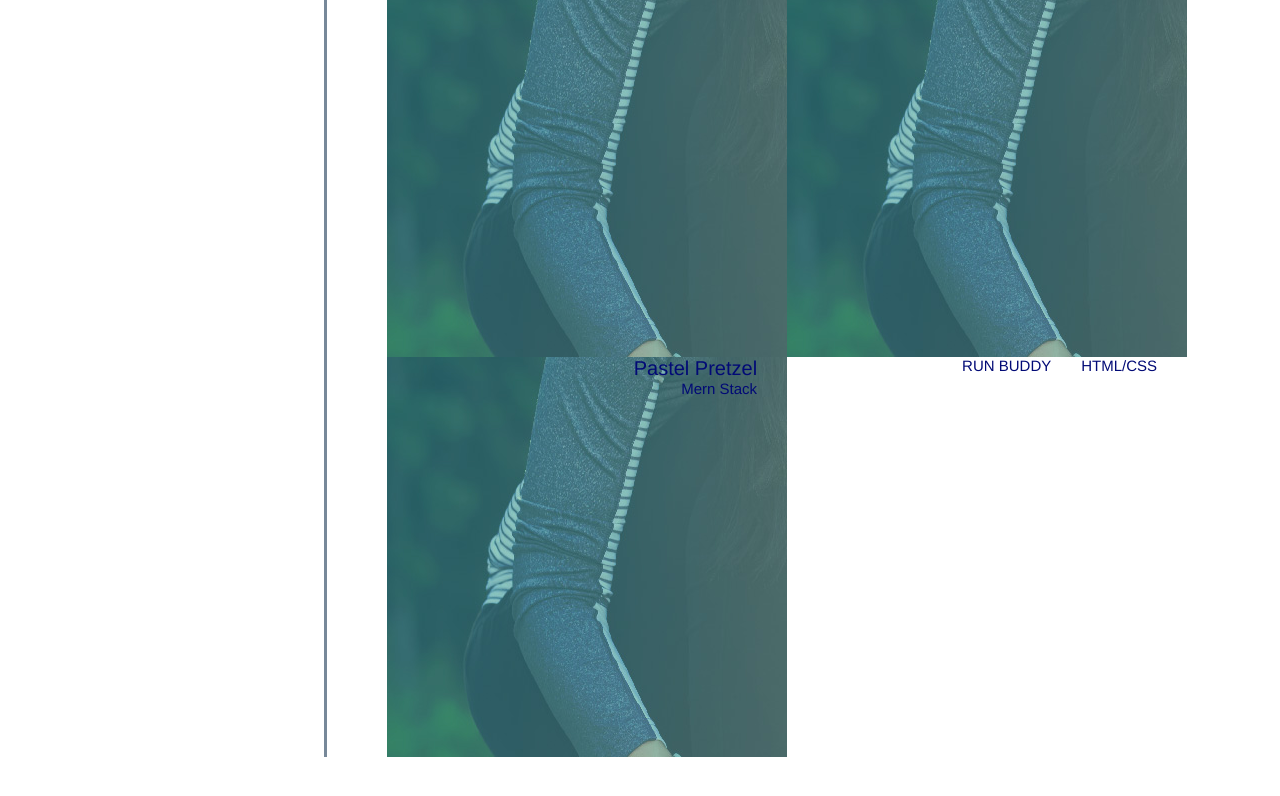
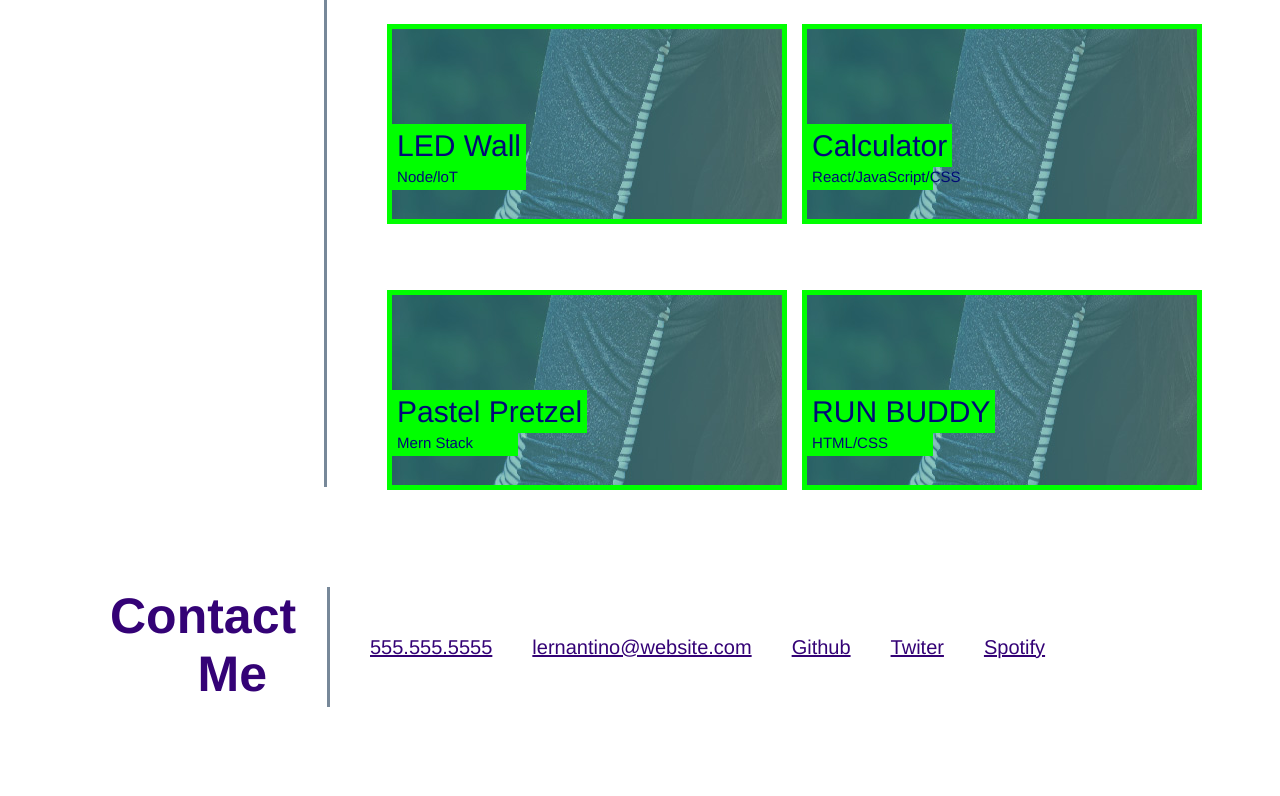
Before and after one commit to rlw950/02-css-challenge, a plain HTML site: page index.html in a window 1280 px wide. Shown: the part 1044-1840 px from the top of the page. After the commit the page ends 1791 px from the top, so only its background shows below. Drawn offline with Linux system fonts and the light colour scheme.

Commit message:
Needs more formating

```diff
--- a/assets/css/style.css
+++ b/assets/css/style.css
@@ -89,7 +89,7 @@ footer {
 }
 
 footer h2 {
-    height: 200px;
+    height: 120px;
     width: 250px;
     padding: 0px 60px 30px 30px;
     border-right-style: solid;
@@ -150,7 +150,7 @@ section {
 .about-me h2 {
     font-size: 50px;
     padding: 0px 30px 30px 30px;
-    height: 170px;
+    height: 150px;
     border-right-style: solid;
     border-color: lightslategray;
     border-width: 3px;
@@ -168,21 +168,14 @@ section {
     font-size: 20px;
 }
 
-/* .about-me div.flex-item {
-    border-left-style: solid;
-    border-color: lightslategray;
-    border-width: 3px;
-} */
-
 /* main section begins */
 
 main {
     width: 100%;
-    height: 1320px;
+    height: 1050px;
     padding: 60px 120px;
     display: flex;
     justify-content: space-between;
-    text-align: right;
 }
 
 main h2 {
@@ -191,6 +184,7 @@ main h2 {
     border-right-style: solid;
     border-color: lightslategray;
     border-width: 3px;
+    text-align: right;
 }
 
 main div {
@@ -204,17 +198,16 @@ main div {
 }
 
 .work div.flex-container {
-    padding: 0px, 20px, 20px, 60px;
+    padding: 0px, 5px, 5px, 5px;
     text-align: right;
     height: 500px;
     font-size: 15px;
     flex-wrap: wrap;
     flex-direction: row;
-    justify-content: space-between;
 }
 
-div.content {
-    padding: 20px, 20px, 20px, 60px;
+.work div.content {
+    padding: 0px, 5px, 5px, 5px;
     text-align: right;
     height: 100px;
     font-size: 15px;
@@ -224,45 +217,90 @@ div.content {
 }
 
 div.surf-report {
-    font-size: 20px;
+    font-size: 30px;
+    padding: 300px 0px 0px 0px;
     height: 400px;
-    width: 800px;
+    width: 815px;
     background-image: url("../images/hero-bg.jpg");
+    border: solid lime 5px;
     display: block;
+    text-align: left;
+}
+
+div.surf-report span
+ div.surf-report p {
+    width: 200px;
+}
+
+div.surf-report span, div.led-wall span, div.calculator span, div.pastel-pretzel span, div.run-buddy span {
+    padding: 5px 5px 5px 5px ;
+    background-color: lime;
+}
+
+div p {
+    background-color: lime;
+    padding: 5px 5px 5px 5px ;
+    text-align: left;
+    width: 126px;
 }
 
 div.led-wall {
-    font-size: 20px;
-    height: 400px;
+    font-size: 30px;
+    padding: 100px 0px 0px 0px;
+    height: 200px;
     width: 400px;
     background-image: url("../images/hero-bg.jpg");
+    border: solid lime 5px;
     display: block;
+    text-align: left;
+}
+
+div.led-wall span, div.led-wall p {
+    width: 134px;
 }
 
 div.calculator {
-    font-size: 20px;
-    height: 400px;
+    font-size: 30px;
+    padding: 100px 0px 0px 0px;
+    height: 200px;
     width: 400px;
     background-image: url("../images/hero-bg.jpg");
+    border: solid lime 5px;
     display: block;
+    text-align: left;
+}
+
+div.calculator span, div.calculator span p {
+    width: 400px;
 }
 
 div.pastel-pretzel {
-    font-size: 20px;
-    height: 400px;
+    font-size: 30px;
+    padding: 100px 100px 0px 0px;
+    height: 200px;
     width: 400px;
     background-image: url("../images/hero-bg.jpg");
+    border: solid lime 5px;
     display: block;
+    text-align: left;
 }
 
-div.pastel-pretzel {
-    font-size: 20px;
-    height: 400px;
+div.surf-report span, div.surf-report p {
+    width: 200px;
+}
+
+div.run-buddy {
+    font-size: 30px;
+    padding: 100px 0px 0px 0px;
+    height: 200px;
     width: 400px;
     background-image: url("../images/hero-bg.jpg");
+    border: solid lime 5px;
     display: block;
+    text-align: left;
 }
 
-div.surf-report p, div.led-wall p, div.calculator p, div.pastel-pretzel p, div.pastel-pretzel p {
+div.surf-report p, div.led-wall p, div.calculator p, div.pastel-pretzel p, div.run-buddy p {
     font-size: 15px;
+    background-color: lime;
 }
--- a/index.html
+++ b/index.html
@@ -23,16 +23,16 @@
         <!-- List item element-->
         <li>
           <!-- Anchor element -->
-          <a href="about-me">About Me</a>
+          <a href="#about-me">About Me</a>
         </li>
         <li>
-          <a href="work">Work</a>
+          <a href="#work">Work</a>
         </li>
         <li>
-          <a href="contact-me">Contact Me</a>
+          <a href="#contact-me">Contact Me</a>
         </li>
         <li>
-          <a href="resume">Resume</a>
+          <a href="#resume">Resume</a>
         </li>
       </ul>
     </nav>
@@ -47,7 +47,7 @@
 
   <!-- about me section -->
 
-  <section class="about-me">
+  <section id="about-me" class="about-me">
     <h2>About Me</h2>
     <div class="flex-container">
       <div class="flex-item">
@@ -64,7 +64,7 @@
   <!-- work section -->
 
   <body>
-    <main>
+    <main id="work">
         <h2>Work</h2>
         <div class="flex-container">
           <div class="content">
@@ -85,7 +85,7 @@
               <p>Mern Stack</p>
             </div>
             <div class="run-buddy">
-            <div>RUN BUDDY</div>
+              <span>RUN BUDDY</span>
               <p>HTML/CSS</p>
             </div>
           </div>
@@ -93,8 +93,8 @@
     </main>
 
     <!-- footer -->
-    <footer>
-      <h2>Contact  Me</h2>
+    <footer id="contact-me">
+      <h2>Contact Me</h2>
       <div class="flex-container">
         <div class="flex-item">
           <span>555.555.5555</span>
@@ -114,4 +114,5 @@
       </div>
     </footer>
   </body>
+
 </html>
```
Lines whose indentation alone changed are shown as unchanged.
